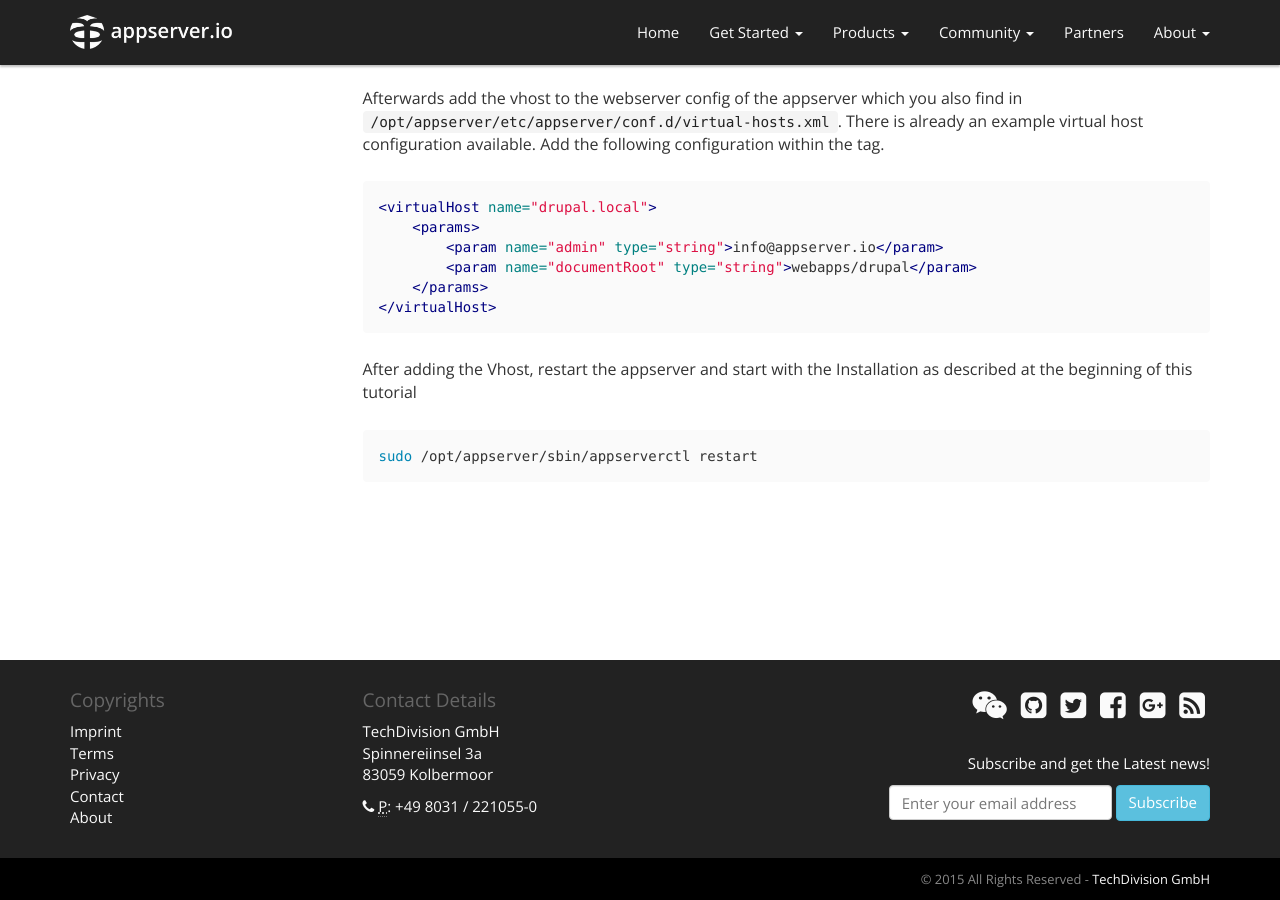
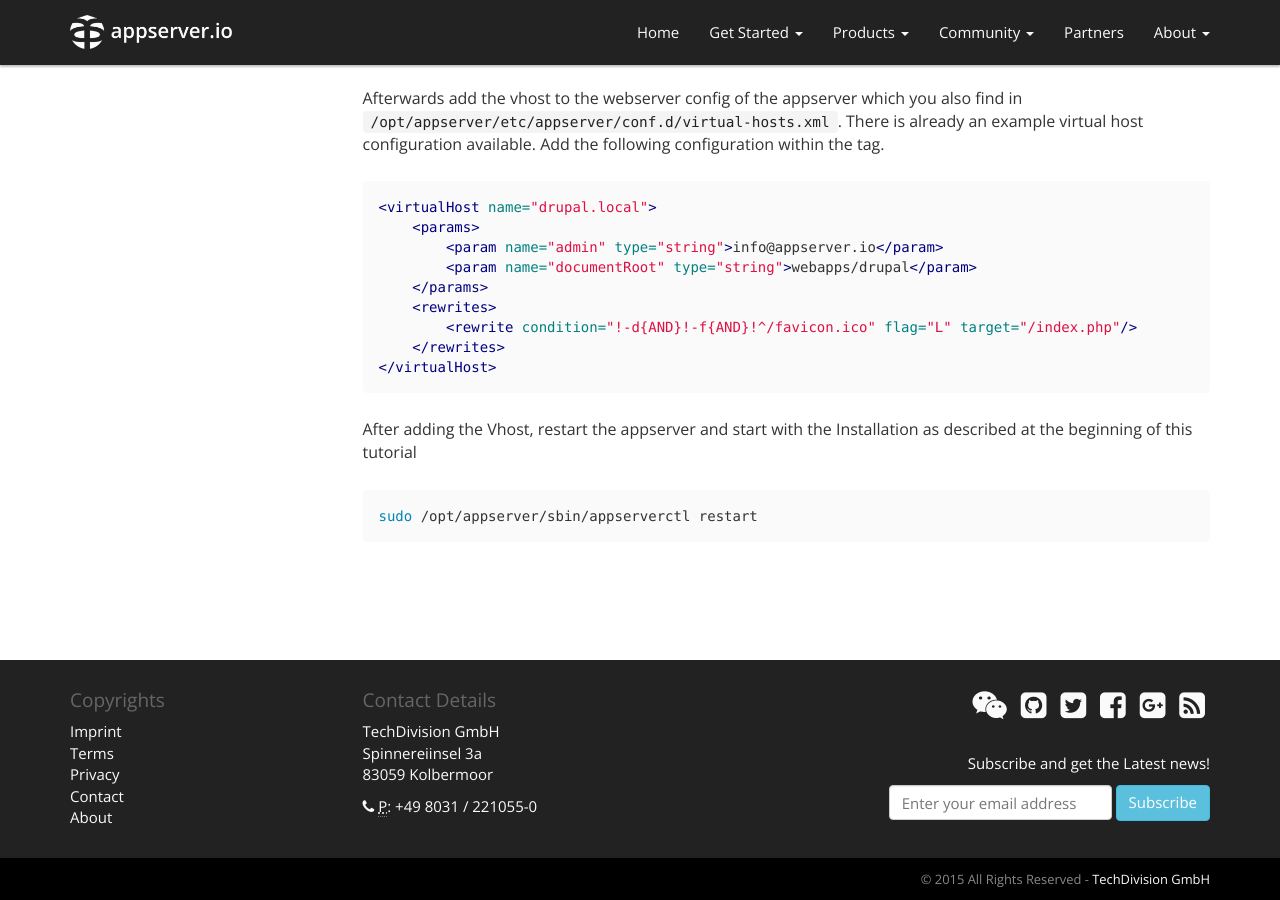
Before and after one commit to appserver-io/appserver, a Jekyll site: the page built from _tuts/running-drupal-on-appserver-io.md, in a window 1280 px wide and 900 px high, scrolled down 2022 px. Built offline with Jekyll 4.4.1, drawn with Linux system fonts in a browser that asks for light colours; nearby versions of some CDN libraries; library files that are not in the unit come from our copies; Markdown is read by kramdown in place of the engine named in the settings; comment, search, counter and statistics services are not loaded.

Commit message:
added basic rewrite rule

````diff
--- a/_tuts/running-drupal-on-appserver-io.md
+++ b/_tuts/running-drupal-on-appserver-io.md
@@ -115,6 +115,9 @@ available. Add the following configuration within the <virtualHosts> tag.
         <param name="admin" type="string">info@appserver.io</param>
         <param name="documentRoot" type="string">webapps/drupal</param>
     </params>
+    <rewrites>
+        <rewrite condition="!-d{AND}!-f{AND}!^/favicon.ico" flag="L" target="/index.php"/>
+    </rewrites>
 </virtualHost>
 ```
 
````
